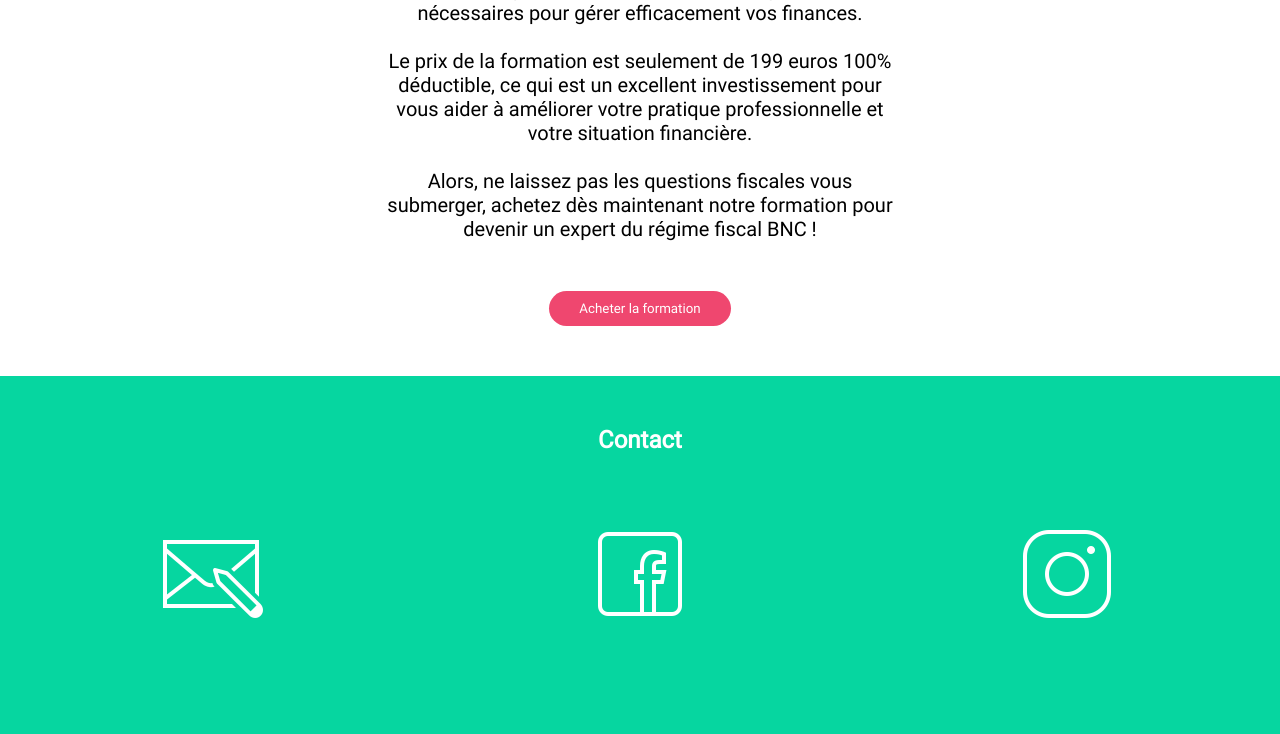
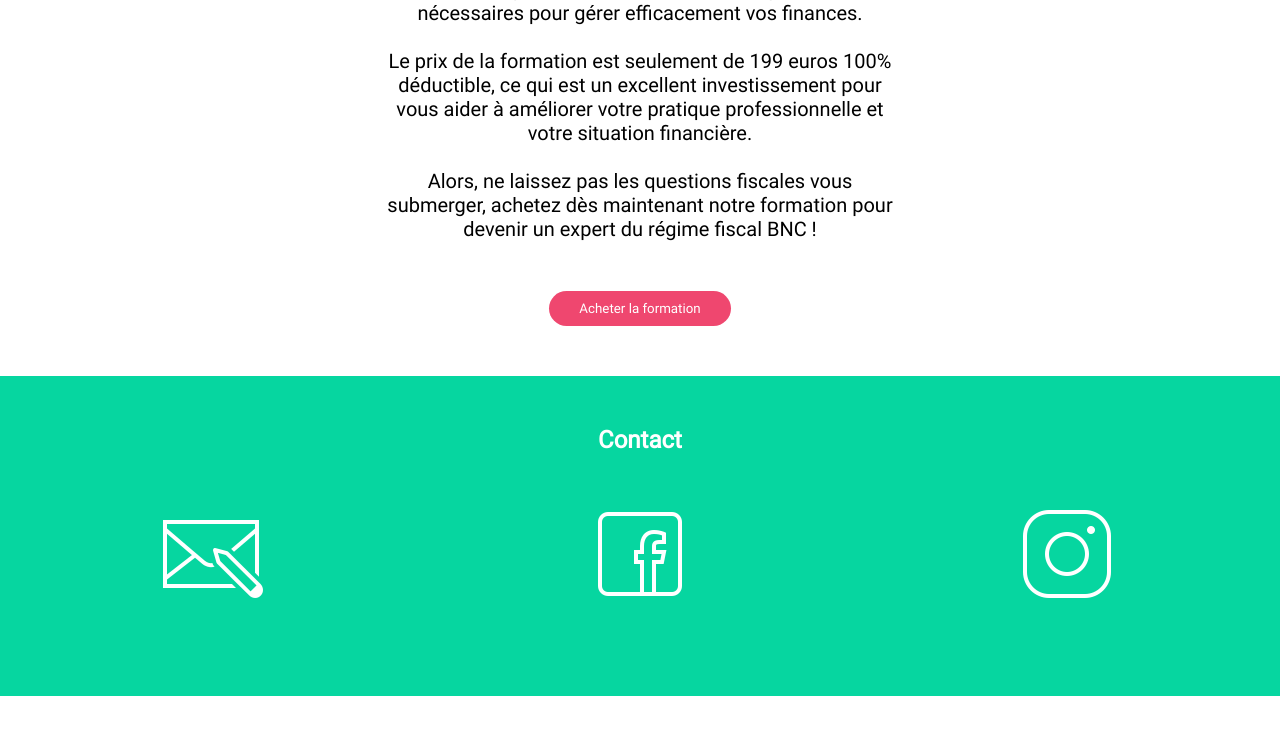
Before and after one commit to bncpodo/bncpodo.github.io, a plain HTML site: page index.html in a window 1280 px wide. Shown: the part 1355-2089 px from the top of the page. After the commit the page ends 2051 px from the top, so only its background shows below. Drawn offline with nearby package versions, Linux system fonts and the light colour scheme.

Commit message:
Update style.css

```diff
--- a/style.css
+++ b/style.css
@@ -98,7 +98,7 @@ p{
 footer{
     margin-top: 50px;
     width: 100vw;
-    height: 50vh;
+    height: 40vh;
     background-color: #06D6A0;
 }
 #h2contact{
@@ -109,5 +109,5 @@ footer{
 #divfoot{
     display: flex;
     justify-content: space-around;
-    padding-top: 70px;
+    padding-top: 50px;
 }
```
